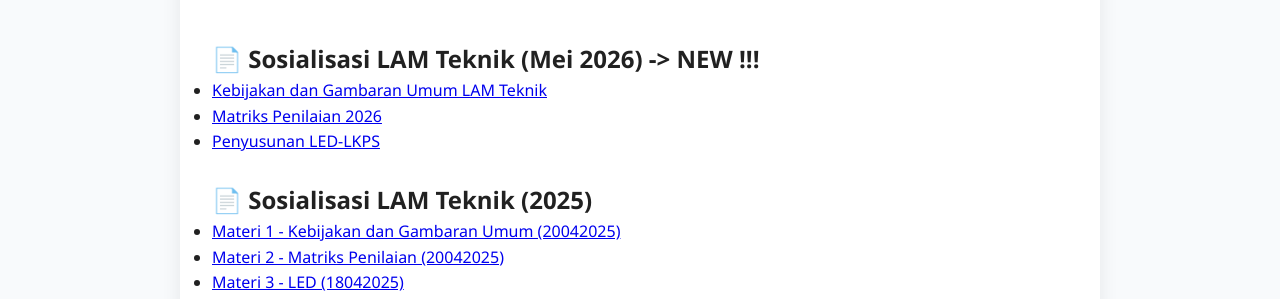
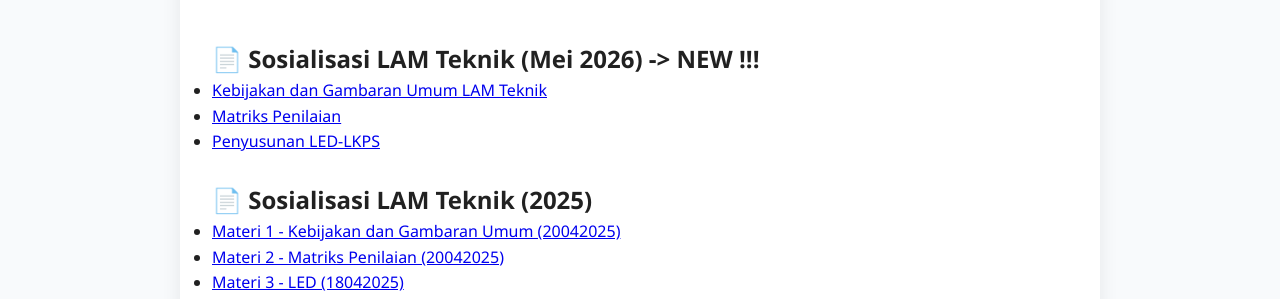
Before and after one commit to portal-psbm/aksibm-26, a Jekyll site: the page built from pedoman.md, in a window 1280 px wide and 1040 px high. Shown: the part 183-482 px from the top of the window. Built offline with Jekyll 4.4.1, drawn with Linux system fonts in a browser that asks for light colours.

Commit message:
Perbarui pedoman

```diff
--- a/pedoman.md
+++ b/pedoman.md
@@ -9,7 +9,7 @@ permalink: /pedoman/
 
 ## 📄 Sosialisasi LAM Teknik (Mei 2026) -> NEW !!!
    - [Kebijakan dan Gambaran Umum LAM Teknik](/aksibm-26/assets/pedoman/Materi1.pdf)
-   - [Matriks Penilaian 2026](/aksibm-26/assets/pedoman/Matriks26.pdf)
+   - [Matriks Penilaian](/aksibm-26/assets/pedoman/Matriks26.pdf)
    - [Penyusunan LED-LKPS](/aksibm-26/assets/pedoman/led_lkps.pdf) <br><br>
 
 ## 📄 Sosialisasi LAM Teknik (2025)
```
